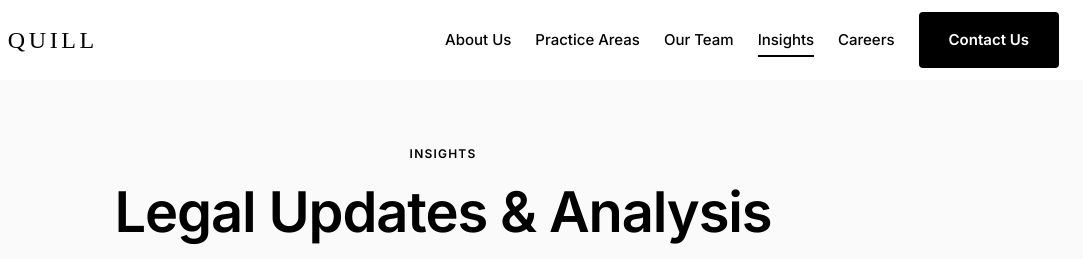
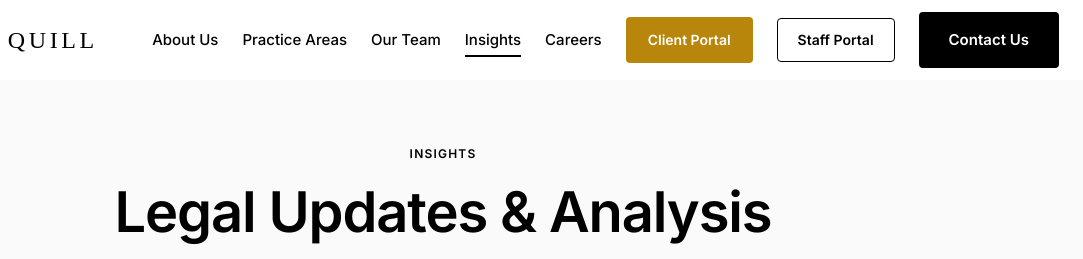
Before and after one commit to mutapaul/crimson-quill-website, a plain HTML site: page pages/insights.html in a window 1280 px wide. Shown: the top 259 px of the page, 197-1280 px from the left. Drawn offline with Linux system fonts and the light colour scheme.

Commit message:
Add portal links to insights page

```diff
--- a/pages/insights.html
+++ b/pages/insights.html
@@ -26,7 +26,9 @@
             <li><a href="/team" class="nav-link">Our Team</a></li>
             <li><a href="/insights" class="nav-link active">Insights</a></li>
             <li><a href="/careers" class="nav-link">Careers</a></li>
-            <li><a href="/contact" class="btn btn-primary">Contact Us</a></li>
+                        <li><a href="https://cqadvocates.sharepoint.com/sites/CQClientPortal" class="btn btn-gold btn-sm" target="_blank" rel="noopener noreferrer">Client Portal</a></li>
+            <li><a href="https://cqadvocates.sharepoint.com/sites/CQClientPortal" class="btn btn-staff btn-sm" target="_blank" rel="noopener noreferrer">Staff Portal</a></li>
+<li><a href="/contact" class="btn btn-primary">Contact Us</a></li>
           </ul>
           <button class="menu-toggle" aria-label="Toggle menu">
             <span></span><span></span><span></span>
```
